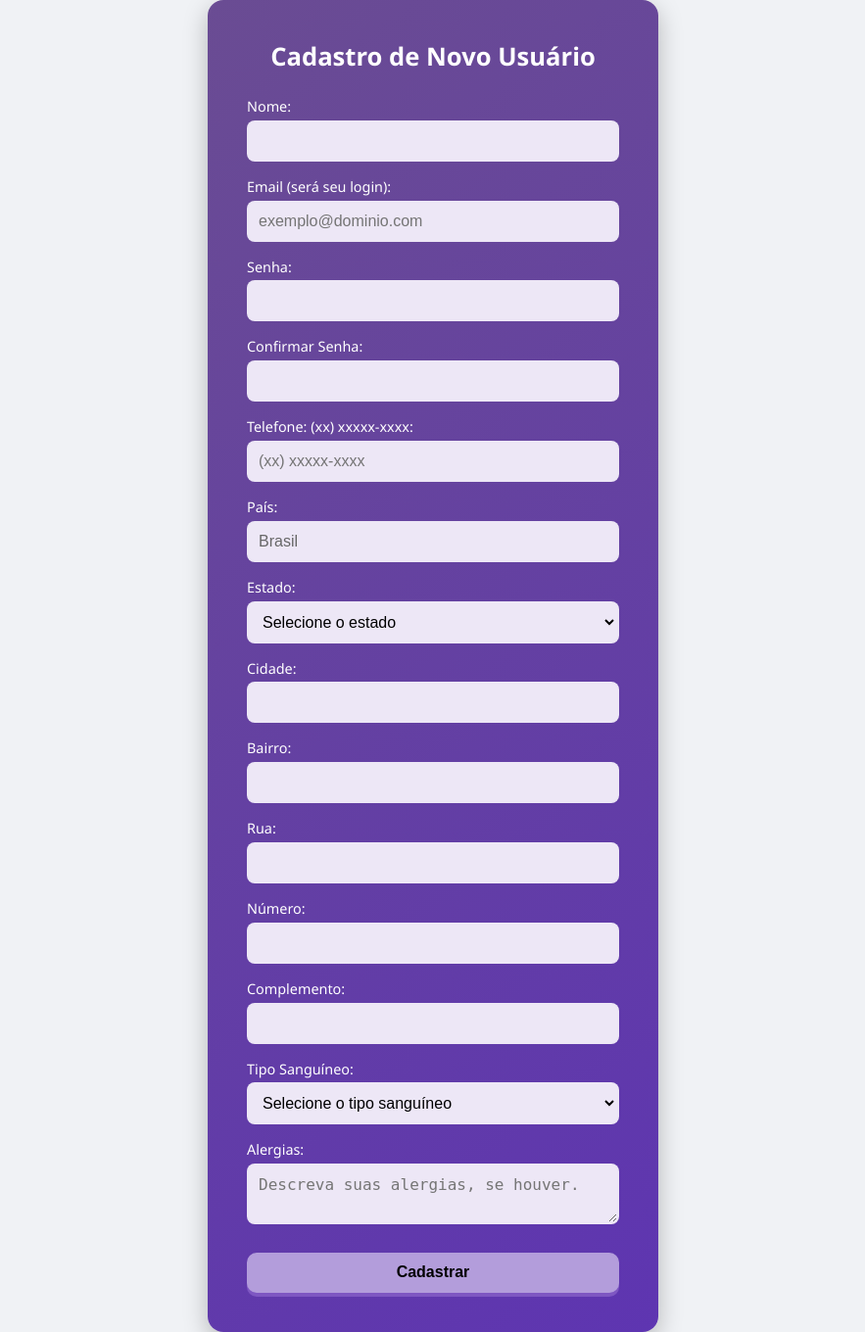
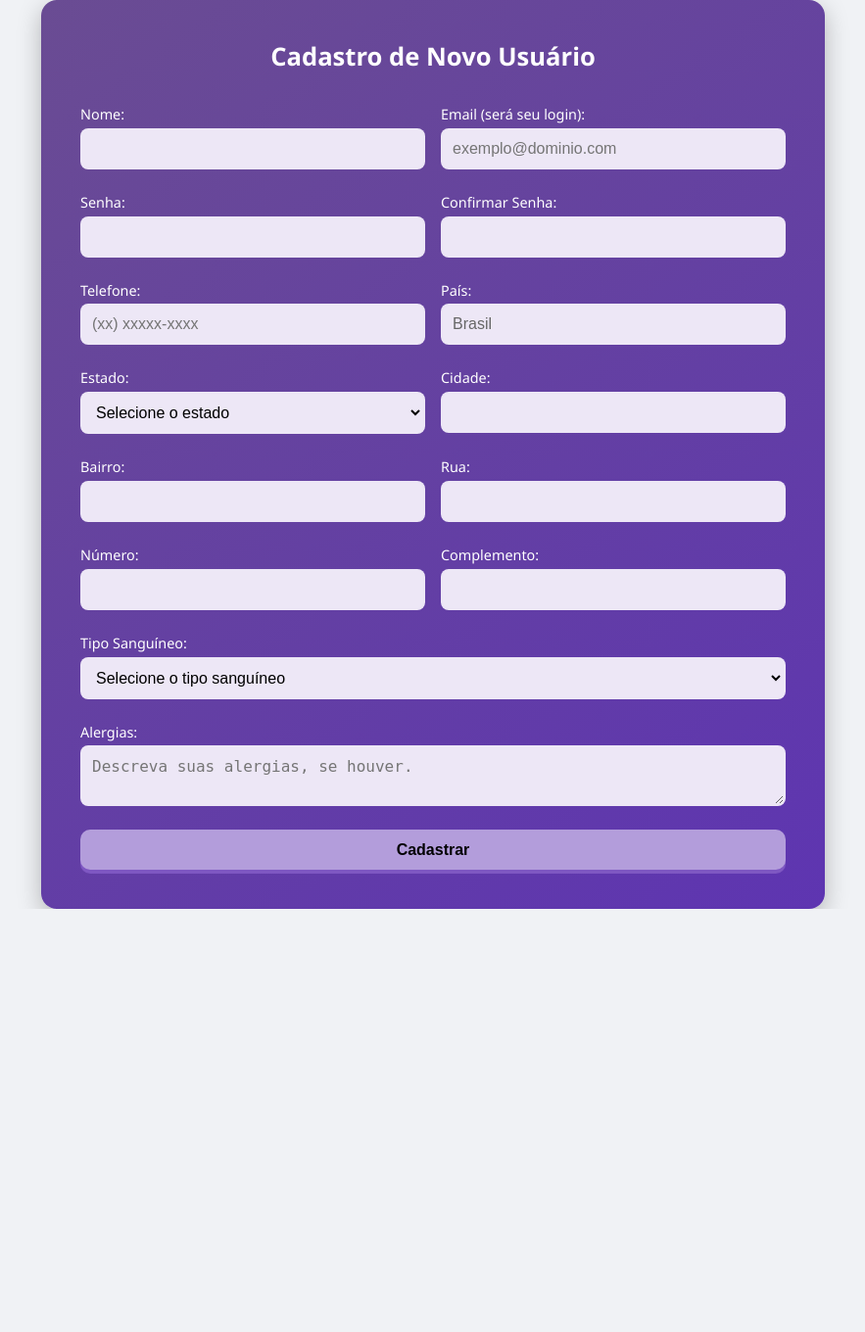
Before and after one commit to johanndebettio/DoacaoSangue, a PHP site: page /DoacaoSangue/views/tela-cadastro.view.php in a window 1280 px wide. Shown: the whole page at 98% size, without its empty margins (198-1081 px from the left). After the commit the page ends 928 px from the top, so only its background shows below. Run offline with PHP 8.4, Linux system fonts and the light colour scheme.

Commit message:
Versão mais agradável da tela de cadastro.

```diff
--- a/views/tela-cadastro.view.php
+++ b/views/tela-cadastro.view.php
@@ -41,7 +41,7 @@ if (session_status() === PHP_SESSION_NONE) {
             background: linear-gradient(145deg, var(--cor-principal), #5e35b1);
             padding: 2.5rem;
             border-radius: 16px;
-            width: 460px;
+            width: 800px;
             box-shadow: 0 8px 24px rgba(0, 0, 0, 0.25);
             color: var(--cor-texto);
             transition: transform 0.3s ease;
@@ -57,15 +57,30 @@ if (session_status() === PHP_SESSION_NONE) {
             font-size: 1.6rem;
         }
 
+        .form-grid {
+            display: flex;
+            flex-wrap: wrap;
+            gap: 1rem;
+        }
+
+        .form-group {
+            flex: 1 1 calc(50% - 1rem);
+            display: flex;
+            flex-direction: column;
+        }
+
+        .form-group-full {
+            flex: 1 1 100%;
+            display: flex;
+            flex-direction: column;
+        }
+
         .form-card label {
-            display: block;
-            margin-top: 1rem;
+            margin-top: 0.5rem;
             font-size: 0.9rem;
         }
 
-        .form-card input[type="text"],
-        .form-card input[type="email"],
-        .form-card input[type="password"],
+        .form-card input,
         .form-card select,
         .form-card textarea {
             width: 100%;
@@ -124,12 +139,12 @@ if (session_status() === PHP_SESSION_NONE) {
             color: #666;
         }
     </style>
+
     <script>
         document.addEventListener('DOMContentLoaded', function () {
             const telefoneInput = document.getElementById('telefone');
             telefoneInput.addEventListener('input', function (e) {
                 let valor = e.target.value.replace(/\D/g, '');
-
                 if (valor.length <= 2) {
                     valor = valor.replace(/(\d{2})/, '($1) ');
                 } else if (valor.length <= 7) {
@@ -137,9 +152,7 @@ if (session_status() === PHP_SESSION_NONE) {
                 } else {
                     valor = valor.replace(/(\d{2})(\d{5})(\d{4})/, '($1) $2-$3');
                 }
-
                 e.target.value = valor;
-
                 if (e.target.value.length > 15) {
                     e.target.value = e.target.value.substring(0, 15);
                 }
@@ -153,27 +166,40 @@ if (session_status() === PHP_SESSION_NONE) {
     <h2>Cadastro de Novo Usuário</h2>
 
     <form action="http://localhost/DoacaoSangue/controllers/cadastro.controller.php" method="POST">
+        <div class="form-grid">
 
-        <label for="nome_completo">Nome:</label>
+            <div class="form-group">
+                <label for="nome">Nome:</label>
                 <input type="text" name="nome" id="nome" required>
+            </div>
 
+            <div class="form-group">
                 <label for="email">Email (será seu login):</label>
                 <input type="text" name="email" id="email" required placeholder="exemplo@dominio.com">
+            </div>
 
+            <div class="form-group">
                 <label for="senha">Senha:</label>
                 <input type="password" name="pass" id="senha" required>
+            </div>
 
+            <div class="form-group">
                 <label for="confirmar_senha">Confirmar Senha:</label>
                 <input type="password" name="confirmar_senha" id="confirmar_senha" required>
+            </div>
 
-        <label for="telefone">Telefone: (xx) xxxxx-xxxx:</label>
-        <input type="text" name="telefone" id="telefone" required pattern="^\(\d{2}\) \d{5}-\d{4}$"
-               placeholder="(xx) xxxxx-xxxx" maxlength="15">
+            <div class="form-group">
+                <label for="telefone">Telefone:</label>
+                <input type="text" name="telefone" id="telefone" required pattern="^\(\d{2}\) \d{5}-\d{4}$" placeholder="(xx) xxxxx-xxxx" maxlength="15">
+            </div>
 
+            <div class="form-group">
                 <label for="pais">País:</label>
                 <input type="text" id="pais" value="Brasil" readonly disabled>
                 <input type="hidden" name="pais" value="Brasil">
+            </div>
 
+            <div class="form-group">
                 <label for="estado">Estado:</label>
                 <select name="estado" id="estado" required>
                     <option value="">Selecione o estado</option>
@@ -205,22 +231,34 @@ if (session_status() === PHP_SESSION_NONE) {
                     <option value="Tocantins">Tocantins</option>
                     <option value="Distrito Federal">Distrito Federal</option>
                 </select>
+            </div>
 
+            <div class="form-group">
                 <label for="cidade">Cidade:</label>
                 <input type="text" name="cidade" id="cidade" required>
+            </div>
 
+            <div class="form-group">
                 <label for="bairro">Bairro:</label>
                 <input type="text" name="bairro" id="bairro" required>
+            </div>
 
+            <div class="form-group">
                 <label for="rua">Rua:</label>
                 <input type="text" name="rua" id="rua" required>
+            </div>
 
+            <div class="form-group">
                 <label for="numero">Número:</label>
                 <input type="text" name="numero" id="numero" required>
+            </div>
 
+            <div class="form-group">
                 <label for="complemento">Complemento:</label>
                 <input type="text" name="complemento" id="complemento">
+            </div>
 
+            <div class="form-group">
                 <label for="tipo_sanguineo">Tipo Sanguíneo:</label>
                 <select name="tipo_sanguineo" id="tipo_sanguineo" required>
                     <option value="">Selecione o tipo sanguíneo</option>
@@ -233,9 +271,14 @@ if (session_status() === PHP_SESSION_NONE) {
                     <option value="AB+">AB+</option>
                     <option value="AB-">AB-</option>
                 </select>
+            </div>
 
+            <div class="form-group-full">
                 <label for="alergias">Alergias:</label>
                 <textarea name="alergias" id="alergias" placeholder="Descreva suas alergias, se houver."></textarea>
+            </div>
+
+        </div>
 
         <button type="submit" name="acao" value="cadastrar">Cadastrar</button>
     </form>
```
Lines whose indentation alone changed are shown as unchanged.
